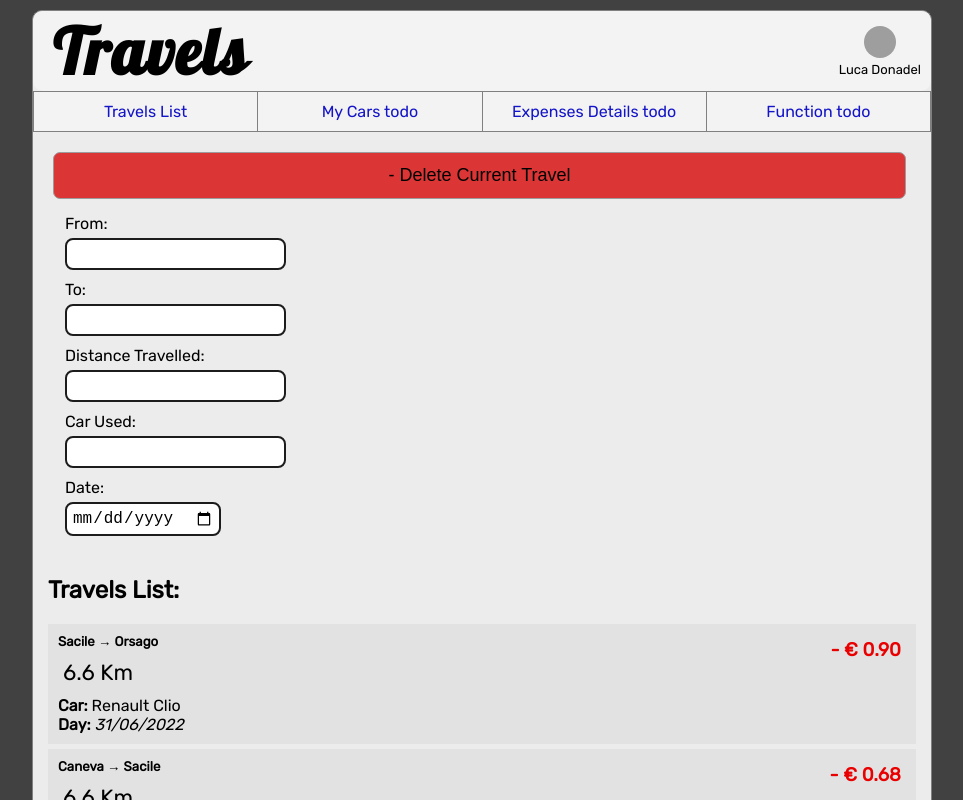
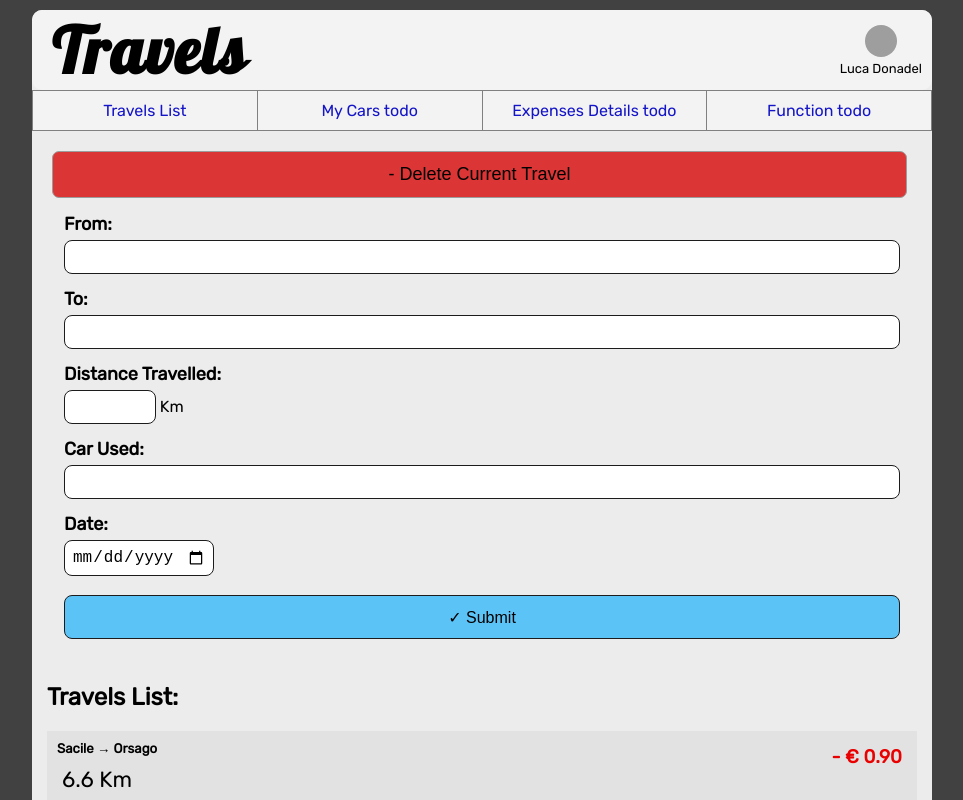
Before and after one commit to iLukez/react-travels-tracker, a React (Create React App) app: page / in a window 1280 px wide. Both pictures are taken after a click on the button "+ Add New Travel". Shown: the top 800 px of the page, without its empty margins (158-1121 px from the left). Built offline with nearby package versions, Linux system fonts and the light colour scheme; grey boxes are pictures that could not be loaded.

Commit message:
added submit button

```diff
--- a/src/components/AddTravelForm.js
+++ b/src/components/AddTravelForm.js
@@ -1,19 +1,28 @@
 import React from 'react'
+import { useState } from "react";
 
 const AddTravelForm = () => {
+
+  const [date, setDate] = useState();
+
+  const submit = () => {
+      console.log(date);
+  }
+
   return (
     <div id='addTravel'>
         <form className='addTravelForm'>
             <label>From:</label><br />
-            <input id='formFrom' type='text'></input><br />
+            <input id='formFrom' type='text' /><br />
             <label>To:</label><br />
-            <input id='formTo' type='text'></input><br />
+            <input id='formTo' type='text' /><br />
             <label>Distance Travelled:</label><br />
-            <input id='formDistanceTravelled' type='number'></input><br />
+            <input id='formDistanceTravelled' type='number' /> Km<br />
             <label>Car Used:</label><br />
-            <input id='formCarUsed' type='text'></input><br />
+            <input id='formCarUsed' type='text' /><br />
             <label>Date:</label><br />
-            <input id='formDate' type='date'></input>
+            <input id='formDate' type='date' onChange={(event) => setDate(event.target.value)}/>
+            <input className='submitButton' defaultValue='&#10003; Submit' onSubmit={submit()}/>
         </form>
     </div>
   )
--- a/src/index.css
+++ b/src/index.css
@@ -8,7 +8,6 @@
 }
 
 .container {
-    border: 1px gray solid;
     background-color: rgb(236, 236, 236);
     width: 900px;
     height: 100%;
@@ -131,12 +130,40 @@
     width: 95%;
 }
 
+.addTravelForm label{
+    font-weight: bolder;
+    font-size: 18px;
+}
+
 .addTravelForm  input{
-    padding: 5px;
+    padding: 7px;
+    width: 100%;
     font-size: 16px;
-    margin: 5px 0 10px 0;
-    border: 2px solid rgb(28, 28, 28);
+    margin: 5px 0 14px 0;
+    border: 1px solid rgb(28, 28, 28);
     border-radius: 8px;
+}
+
+.addTravelForm  #formDistanceTravelled {
+    width: 11%;
+}
+
+.addTravelForm  #formDate {
+    width: 18%;
+}
+
+.submitButton {
+    width: 96%;
+    height: 44px;
+    text-align: center;
+    margin: 10px 2%;
+    padding: 12px;
+    border: 1px solid rgb(156, 156, 156);
+    border-radius: 7px;
+    background-color: #5cc3f7;
+    padding: 12px;
+    font-size: 18px;
+    cursor: pointer;
 }
 
 body {
```
